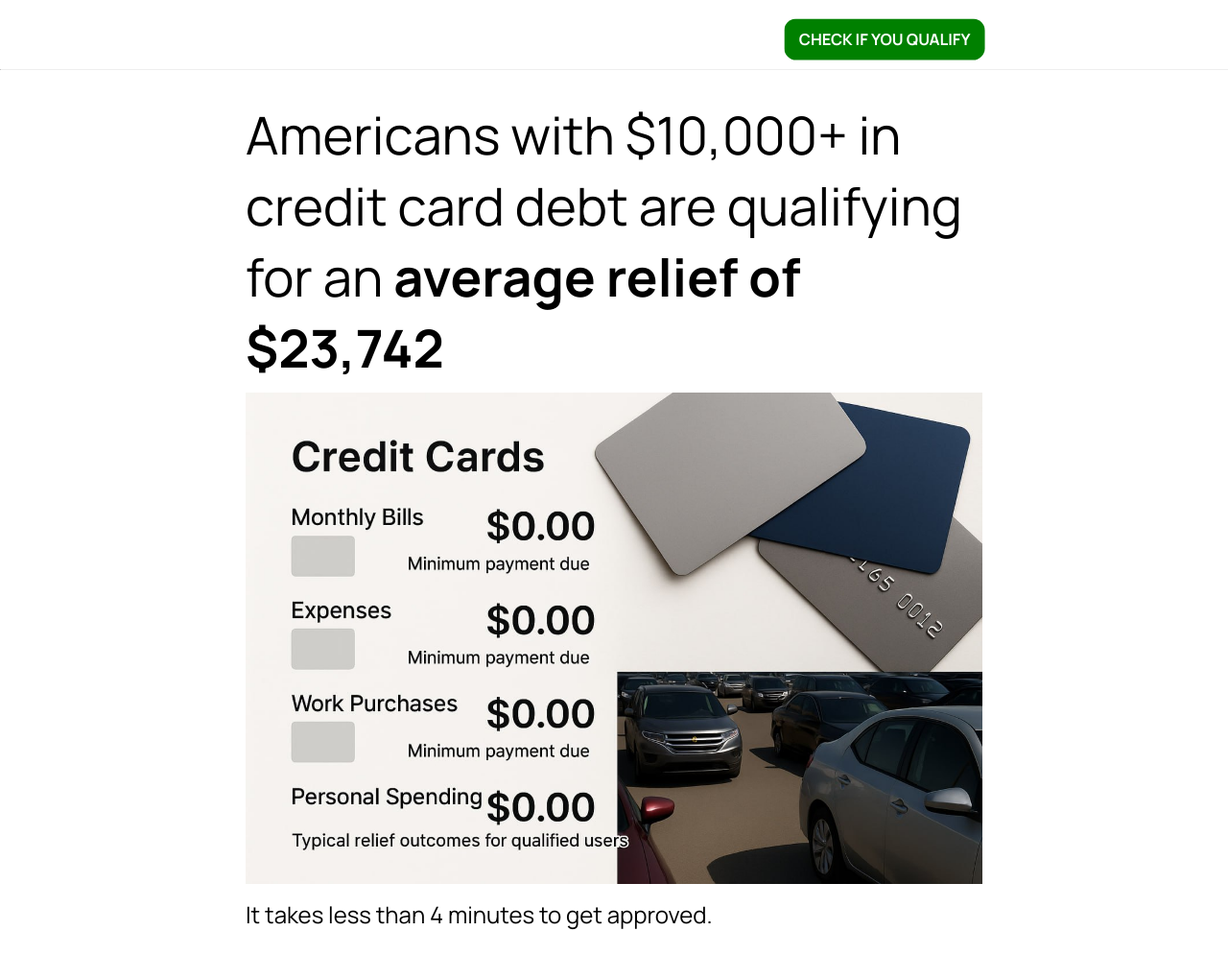
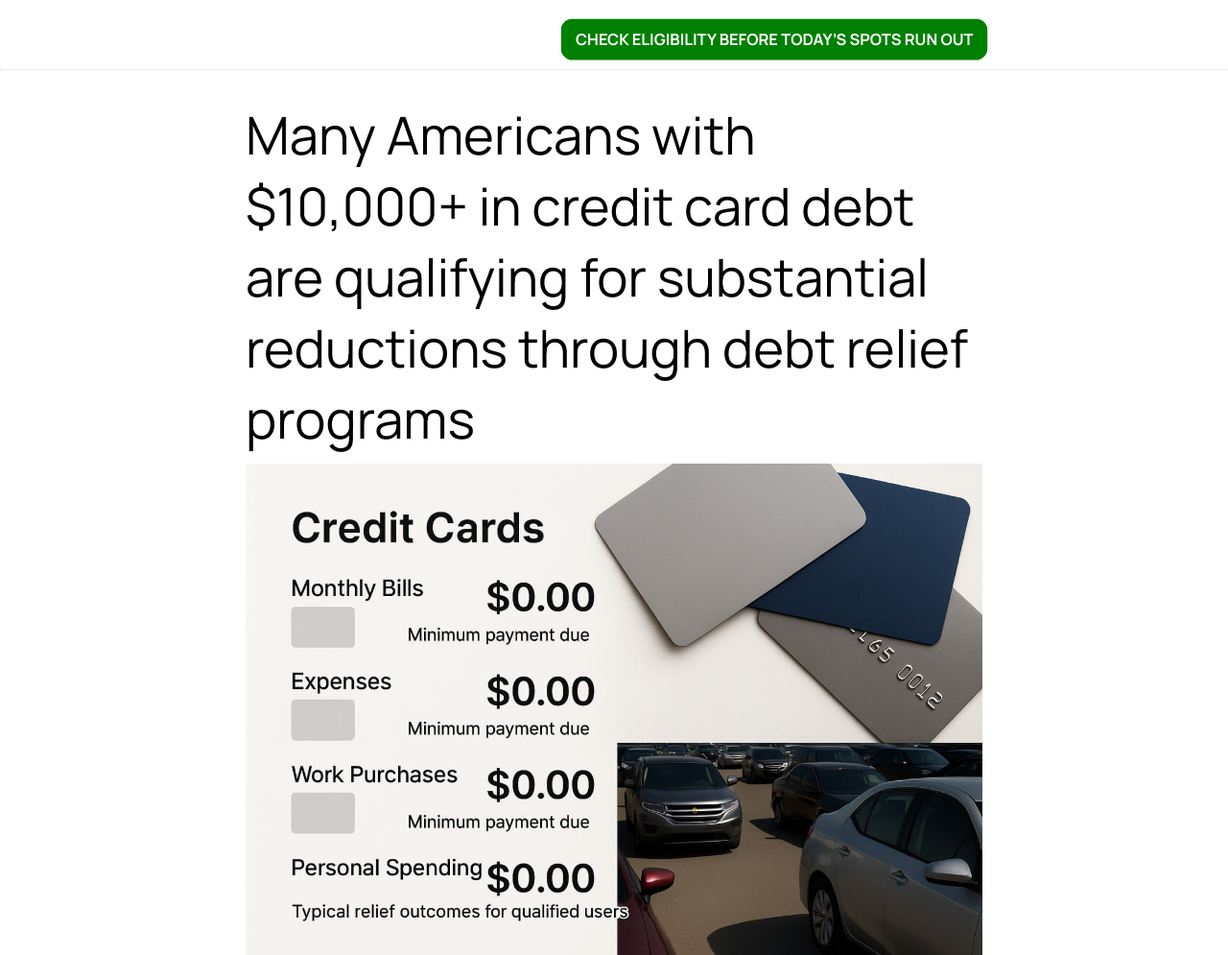
Before and after one commit to zef26/quiz, a plain HTML site: page index.html in a window 1280 px wide. Shown: the top 995 px of the page at 96% size. Drawn offline with Linux system fonts and the light colour scheme.

Commit message:
Update index.html

```diff
--- a/index.html
+++ b/index.html
@@ -42,7 +42,7 @@
             <!-- <img src="https://debtdefeated.com/bff71417-d251-4733-76dc-029c6590d300.svg" alt="Logo"> -->
         </div>
         <div class="btn_head">
-            <a href="#quiz" id="quis" class="cta-button">Check If You Qualify</a>
+            <a href="#quiz" id="quis" class="cta-button">Check Eligibility Before Today’s Spots Run Out</a>
             <a href="tel:+18332010701" onclick="fbq('trackCustom', 'CallClick');" class="cta-button head-call">  <svg id="Layer_1" data-gjs-type="svg" xmlns="http://www.w3.org/2000/svg" xmlns:xlink="http://www.w3.org/1999/xlink" version="1.1" x="0px" y="0px" viewBox="0 0 122.88 122.27" xml:space="preserve" class="button__icon">
                         <g id="ii17l" data-gjs-type="svg-in">
                             <path id="iep0a" data-gjs-type="svg-in" d="M33.84,50.25c4.13,7.45,8.89,14.6,15.07,21.12c6.2,6.56,13.91,12.53,23.89,17.63c0.74,0.36,1.44,0.36,2.07,0.11 c0.95-0.36,1.92-1.15,2.87-2.1c0.74-0.74,1.66-1.92,2.62-3.21c3.84-5.05,8.59-11.32,15.3-8.18c0.15,0.07,0.26,0.15,0.41,0.21 l22.38,12.87c0.07,0.04,0.15,0.11,0.21,0.15c2.95,2.03,4.17,5.16,4.2,8.71c0,3.61-1.33,7.67-3.28,11.1 c-2.58,4.53-6.38,7.53-10.76,9.51c-4.17,1.92-8.81,2.95-13.27,3.61c-7,1.03-13.56,0.37-20.27-1.69 c-6.56-2.03-13.17-5.38-20.39-9.84l-0.53-0.34c-3.31-2.07-6.89-4.28-10.4-6.89C31.12,93.32,18.03,79.31,9.5,63.89 C2.35,50.95-1.55,36.98,0.58,23.67c1.18-7.3,4.31-13.94,9.77-18.32c4.76-3.84,11.17-5.94,19.47-5.2c0.95,0.07,1.8,0.62,2.25,1.44 l14.35,24.26c2.1,2.72,2.36,5.42,1.21,8.12c-0.95,2.21-2.87,4.25-5.49,6.15c-0.77,0.66-1.69,1.33-2.66,2.03 c-3.21,2.33-6.86,5.02-5.61,8.18L33.84,50.25L33.84,50.25L33.84,50.25z">
@@ -57,7 +57,7 @@
 <hr>
 
 <div class="container">
-    <h1 style="font-weight:400 ;">Americans with $10,000+ in credit card debt are qualifying for an <b>average relief of $23,742</b> </h1>
+    <h1 style="font-weight:400 ;">Many Americans with $10,000+ in credit card debt are qualifying for substantial reductions through debt relief programs </h1>
     <div class="img-main">
         <img src="./img/mainimg.jpg" alt="Debt Image">
     </div>
```
